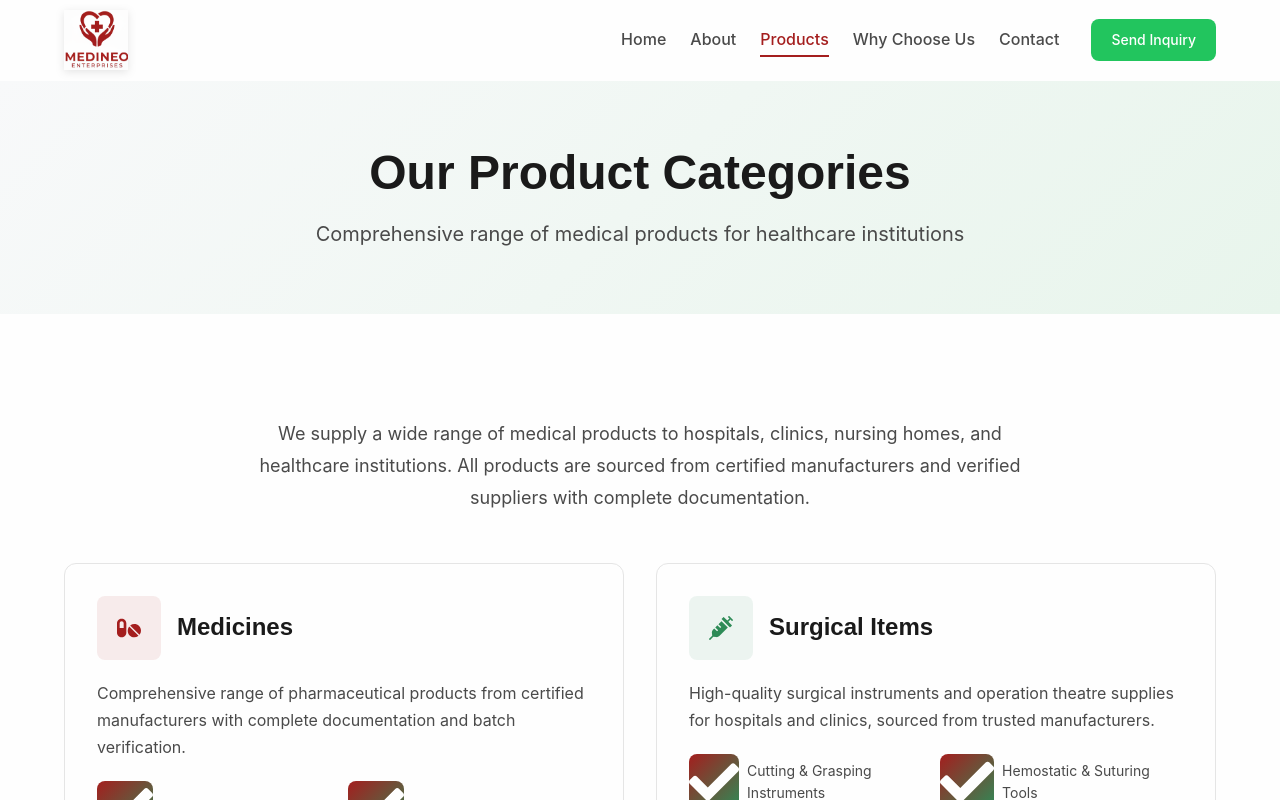
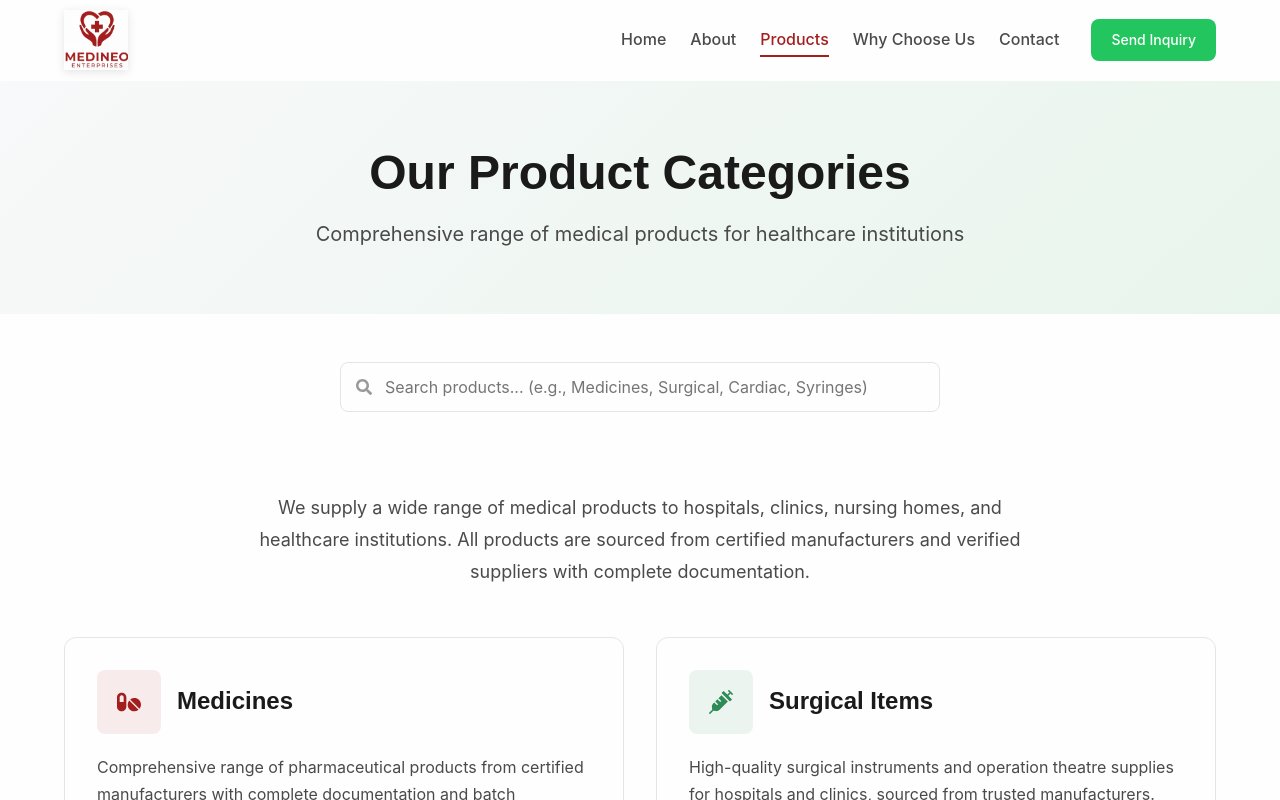
Before and after one commit to rohitsonare465/medineo-enterprises-, a React (Create React App) app: page /products in a window 1280 px wide. Shown: the top 800 px of the page. Built offline with nearby package versions, Linux system fonts and the light colour scheme; the HTML template or start-up script is replaced by a standard one.

Commit message:
some issue

```diff
--- a/src/erp/pages/NewPurchase.jsx
+++ b/src/erp/pages/NewPurchase.jsx
@@ -65,6 +65,13 @@ const NewPurchase = () => {
   };
 
   const addMedicine = (medicine) => {
+    // Check if medicine already exists in items
+    const medicineExists = items.some(item => item.medicine === medicine._id);
+    if (medicineExists) {
+      toast.error(`${medicine.name} is already added. Update the quantity or batch instead.`);
+      return;
+    }
+
     const newItem = {
       medicine: medicine._id,
       medicineName: medicine.name,
--- a/src/pages/Products.css
+++ b/src/pages/Products.css
@@ -17,6 +17,51 @@
     font-size: var(--text-xl);
     color: var(--color-charcoal);
     margin: 0;
+}
+
+/* Products Intro */
+
+/* Search Section */
+.products-search-section {
+    padding: var(--spacing-6) 0 0;
+}
+
+.products-search-bar {
+    position: relative;
+    max-width: 600px;
+    margin: 0 auto;
+}
+
+.products-search-bar .search-icon {
+    position: absolute;
+    left: 16px;
+    top: 50%;
+    transform: translateY(-50%);
+    color: var(--color-medium-gray);
+    font-size: var(--text-base);
+}
+
+.products-search-bar input {
+    width: 100%;
+    padding: 14px 16px 14px 44px;
+    border: 1px solid var(--color-light-gray);
+    border-radius: var(--radius-lg);
+    font-size: var(--text-base);
+    transition: border-color var(--transition-base), box-shadow var(--transition-base);
+    background: var(--color-white);
+}
+
+.products-search-bar input:focus {
+    outline: none;
+    border-color: var(--color-medical-red);
+    box-shadow: 0 0 0 3px rgba(164, 30, 30, 0.1);
+}
+
+.no-results {
+    text-align: center;
+    padding: var(--spacing-12) 0;
+    color: var(--color-charcoal);
+    font-size: var(--text-lg);
 }
 
 /* Products Intro */
--- a/src/pages/Products.jsx
+++ b/src/pages/Products.jsx
@@ -1,4 +1,4 @@
-import React from 'react';
+import React, { useState } from 'react';
 import { Link } from 'react-router-dom';
 import {
     FaPills,
@@ -7,7 +7,8 @@ import {
     FaHeartbeat,
     FaArrowRight,
     FaCheck,
-    FaHeart
+    FaHeart,
+    FaSearch
 } from 'react-icons/fa';
 import './Products.css';
 
@@ -87,6 +88,17 @@ const productsData = [
 ];
 
 function Products() {
+    const [searchQuery, setSearchQuery] = useState('');
+
+    const filteredProducts = productsData.filter((product) => {
+        const query = searchQuery.toLowerCase();
+        return (
+            product.title.toLowerCase().includes(query) ||
+            product.description.toLowerCase().includes(query) ||
+            product.features.some(f => f.toLowerCase().includes(query))
+        );
+    });
+
     return (
         <div className="products-page">
             {/* Page Header */}
@@ -94,6 +106,21 @@ function Products() {
                 <div className="container">
                     <h1>Our Product Categories</h1>
                     <p>Comprehensive range of medical products for healthcare institutions</p>
+                </div>
+            </section>
+
+            {/* Search Bar */}
+            <section className="products-search-section">
+                <div className="container">
+                    <div className="products-search-bar">
+                        <FaSearch className="search-icon" />
+                        <input
+                            type="text"
+                            placeholder="Search products... (e.g., Medicines, Surgical, Cardiac, Syringes)"
+                            value={searchQuery}
+                            onChange={(e) => setSearchQuery(e.target.value)}
+                        />
+                    </div>
                 </div>
             </section>
 
@@ -108,8 +135,13 @@ function Products() {
                         </p>
                     </div>
 
+                    {filteredProducts.length === 0 ? (
+                        <div className="no-results">
+                            <p>No product categories found matching "{searchQuery}"</p>
+                        </div>
+                    ) : (
                     <div className="products-grid">
-                        {productsData.map((product) => {
+                        {filteredProducts.map((product) => {
                             const IconComponent = product.icon;
                             return (
                                 <div key={product.id} className="product-card">
@@ -139,6 +171,7 @@ function Products() {
                             );
                         })}
                     </div>
+                    )}
                 </div>
             </section>
 
```
